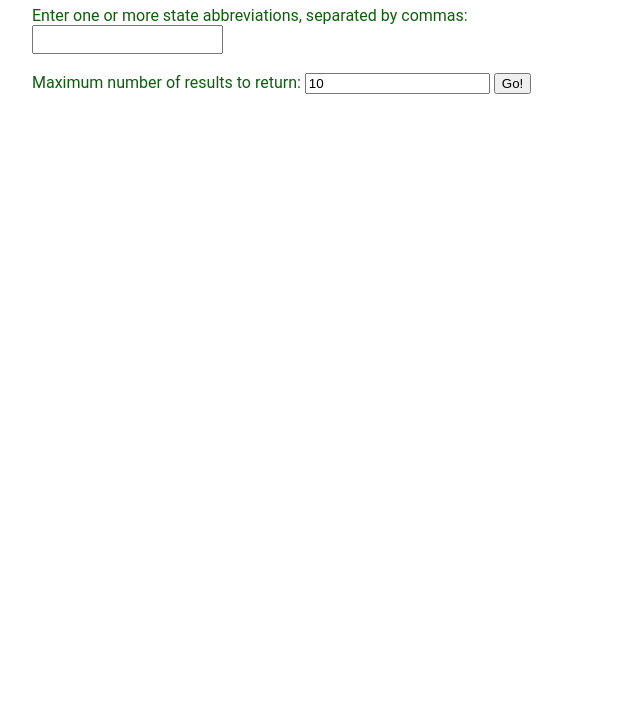
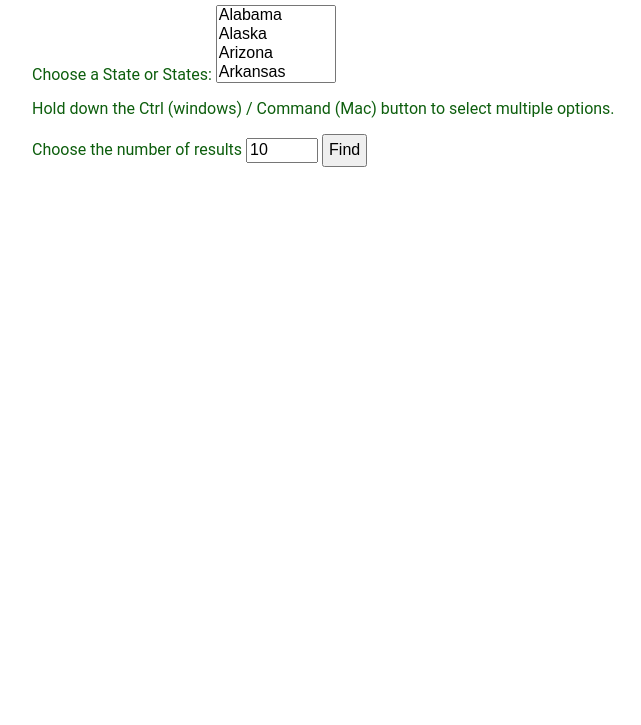
Before and after one commit to amv-coding/national-park-app, a plain HTML site: page index.html in a window 1280 px wide. Shown: the part 75-800 px from the top of the page, without its empty margins (308-949 px from the left). Drawn offline with nearby package versions, Linux system fonts and the light colour scheme.

Commit message:
Update index.html

```diff
--- a/index.html
+++ b/index.html
@@ -1,37 +1,116 @@
 <!DOCTYPE html>
-<html>
+<html lang="en">
+
 <head>
     <meta charset="UTF-8">
     <meta name="viewport" content="width=device-width, initial-scale=1.0">
     <meta http-equiv="X-UA-Compatible" content="ie=edge">
-        <meta name="description" content="Search for information about national parks.">
-        <title>National Parks Search</title>
+    <title>New finder</title>
+    <link href="https://cdnjs.cloudflare.com/ajax/libs/normalize/7.0.0/normalize.min.css" rel="stylesheet" />
     <link rel="stylesheet" href="index.css">
-        <script src="https://code.jquery.com/jquery-3.3.1.js" integrity="sha256-2Kok7MbOyxpgUVvAk/HJ2jigOSYS2auK4Pfzbm7uH60=" crossorigin="anonymous"></script>
 </head>
+
 <body>
-        <div class="container">
-            <h1>National Park Finder</h1>
+    <section class="container">
+        <h1>Park Planner</h1>
 
-            <form class="js-form">
-                <label for="search-term">Enter one or more state abbreviations, separated by commas: </label>
-                <input type="text" name="search-term" class="js-state-entered" required>
-                <br>
-                <br>
-                <label for="max-results">Maximum number of results to return: </label>
-                <input type="number" name="max-results" class="js-result-amt" value="10">
+        <form id="js-form" class="search-form css-search">
+            <label class="search-label" for="states">Choose a State or States:</label>
+            <select name="states" id="js-states" class="js-states states css-search" required multiple>
+                    <option value="AL">Alabama</option>
+                    <option value="AK">Alaska</option>
+                    <option value="AZ">Arizona</option>
+                    <option value="AR">Arkansas</option>
+                    <option value="CA">California</option>
+                    <option value="CO">Colorado</option>
+                    <option value="CT">Connecticut</option>
+                    <option value="DE">Delaware</option>
+                    <option value="FL">Florida</option>
+                    <option value="GA">Georgia</option>
+                    <option value="HI">Hawaii</option>
+                    <option value="ID">Idaho</option>
+                    <option value="IL">Illinois</option>
+                    <option value="IN">Indiana</option>
+                    <option value="IA">Iowa</option>
+                    <option value="KS">Kansas</option>
+                    <option value="KY">Kentucky</option>
+                    <option value="LA">Louisiana</option>
+                    <option value="ME">Maine</option>
+                    <option value="MD">Maryland</option>
+                    <option value="MA">Massachusetts</option>
+                    <option value="MI">Michigan</option>
+                    <option value="MN">Minnesota</option>
+                    <option value="MS">Mississippi</option>
+                    <option value="MO">Missouri</option>
+                    <option value="MT">Montana</option>
+                    <option value="NE">Nebraska</option>
+                    <option value="NV">Nevada</option>
+                    <option value="NH">New Hampshire</option>
+                    <option value="NJ">New Jersey</option>
+                    <option value="NM">New Mexico</option>
+                    <option value="NY">New York</option>
+                    <option value="NC">North Carolina</option>
+                    <option value="ND">North Dakota</option>
+                    <option value="OH">Ohio</option>
+                    <option value="OK">Oklahoma</option>
+                    <option value="OR">Oregon</option>
+                    <option value="PA">Pennsylvania</option>
+                    <option value="RI">Rhode Island</option>
+                    <option value="SC">South Carolina</option>
+                    <option value="SD">South Dakota</option>
+                    <option value="TN">Tennessee</option>
+                    <option value="TX">Texas</option>
+                    <option value="UT">Utah</option>
+                    <option value="VT">Vermont</option>
+                    <option value="VA">Virginia</option>
+                    <option value="WA">Washington</option>
+                    <option value="WV">West Virginia</option>
+                    <option value="WI">Wisconsin</option>
+                    <option value="WY">Wyoming</option>
+              </select>
+             <div class="instruction"><p>Hold down the Ctrl (windows) / Command (Mac) button to select multiple options.</p></div>
+            <label class="search-label" for="max-results">Choose the number of results</label>
+            <input type="number" name="max-results" id="js-max-results max-results" class="js-max-results css-search" value="10" min="10" max="100" required>
+            <button type="submit" id="find-btn" class="css-search">Find</button>
 
-                <input type="submit" value="Go!">
         </form>
+        <main>
+            <div class="flex-container">
+                <section class="js-results results hidden"></section>
+            </div>
 
-            <p class="js-error"></p>
-
-            <section class="results hidden" role="region">
-                <h2>Search results: </h2>
-                <ul class="results-list">
-                </ul>
+            <div class="loading hidden">
+                <div class="load">
+                    <div class="gear one">
+                        <svg id="blue" viewbox="0 0 100 100" fill="#94DDFF">
+                            <path d="M97.6,55.7V44.3l-13.6-2.9c-0.8-3.3-2.1-6.4-3.9-9.3l7.6-11.7l-8-8L67.9,20c-2.9-1.7-6-3.1-9.3-3.9L55.7,2.4H44.3l-2.9,13.6      c-3.3,0.8-6.4,2.1-9.3,3.9l-11.7-7.6l-8,8L20,32.1c-1.7,2.9-3.1,6-3.9,9.3L2.4,44.3v11.4l13.6,2.9c0.8,3.3,2.1,6.4,3.9,9.3      l-7.6,11.7l8,8L32.1,80c2.9,1.7,6,3.1,9.3,3.9l2.9,13.6h11.4l2.9-13.6c3.3-0.8,6.4-2.1,9.3-3.9l11.7,7.6l8-8L80,67.9      c1.7-2.9,3.1-6,3.9-9.3L97.6,55.7z M50,65.6c-8.7,0-15.6-7-15.6-15.6s7-15.6,15.6-15.6s15.6,7,15.6,15.6S58.7,65.6,50,65.6z"></path>
+                        </svg>
+                    </div>
+                    <div class="gear two">
+                        <svg id="pink" viewbox="0 0 100 100" fill="#FB8BB9">
+                            <path d="M97.6,55.7V44.3l-13.6-2.9c-0.8-3.3-2.1-6.4-3.9-9.3l7.6-11.7l-8-8L67.9,20c-2.9-1.7-6-3.1-9.3-3.9L55.7,2.4H44.3l-2.9,13.6      c-3.3,0.8-6.4,2.1-9.3,3.9l-11.7-7.6l-8,8L20,32.1c-1.7,2.9-3.1,6-3.9,9.3L2.4,44.3v11.4l13.6,2.9c0.8,3.3,2.1,6.4,3.9,9.3      l-7.6,11.7l8,8L32.1,80c2.9,1.7,6,3.1,9.3,3.9l2.9,13.6h11.4l2.9-13.6c3.3-0.8,6.4-2.1,9.3-3.9l11.7,7.6l8-8L80,67.9      c1.7-2.9,3.1-6,3.9-9.3L97.6,55.7z M50,65.6c-8.7,0-15.6-7-15.6-15.6s7-15.6,15.6-15.6s15.6,7,15.6,15.6S58.7,65.6,50,65.6z"></path>
+                        </svg>
+                    </div>
+                    <div class="gear three">
+                        <svg id="yellow" viewbox="0 0 100 100" fill="#FFCD5C">
+                            <path d="M97.6,55.7V44.3l-13.6-2.9c-0.8-3.3-2.1-6.4-3.9-9.3l7.6-11.7l-8-8L67.9,20c-2.9-1.7-6-3.1-9.3-3.9L55.7,2.4H44.3l-2.9,13.6      c-3.3,0.8-6.4,2.1-9.3,3.9l-11.7-7.6l-8,8L20,32.1c-1.7,2.9-3.1,6-3.9,9.3L2.4,44.3v11.4l13.6,2.9c0.8,3.3,2.1,6.4,3.9,9.3      l-7.6,11.7l8,8L32.1,80c2.9,1.7,6,3.1,9.3,3.9l2.9,13.6h11.4l2.9-13.6c3.3-0.8,6.4-2.1,9.3-3.9l11.7,7.6l8-8L80,67.9      c1.7-2.9,3.1-6,3.9-9.3L97.6,55.7z M50,65.6c-8.7,0-15.6-7-15.6-15.6s7-15.6,15.6-15.6s15.6,7,15.6,15.6S58.7,65.6,50,65.6z"></path>
+                        </svg>
+                    </div>
+                    <div class="lil-circle"></div>
+                    <svg class="blur-circle">
+                        <filter id="blur">
+                            <fegaussianblur in="SourceGraphic" stddeviation="13"></fegaussianblur>
+                        </filter>
+                        <circle cx="70" cy="70" r="66" fill="transparent" stroke="lightgreen" stroke-width="40" filter="url(#blur)"></circle>
+                    </svg>
+                </div>
+                <div class="text">loading</div>
+            </div>
+        </main>
     </section>
-        </div>
+    <script src="https://code.jquery.com/jquery-3.3.1.js" integrity="sha256-2Kok7MbOyxpgUVvAk/HJ2jigOSYS2auK4Pfzbm7uH60="
+        crossorigin="anonymous"></script>
     <script src="index.js"></script>
 </body>
+
 </html>
```
Lines whose indentation alone changed are shown as unchanged.
